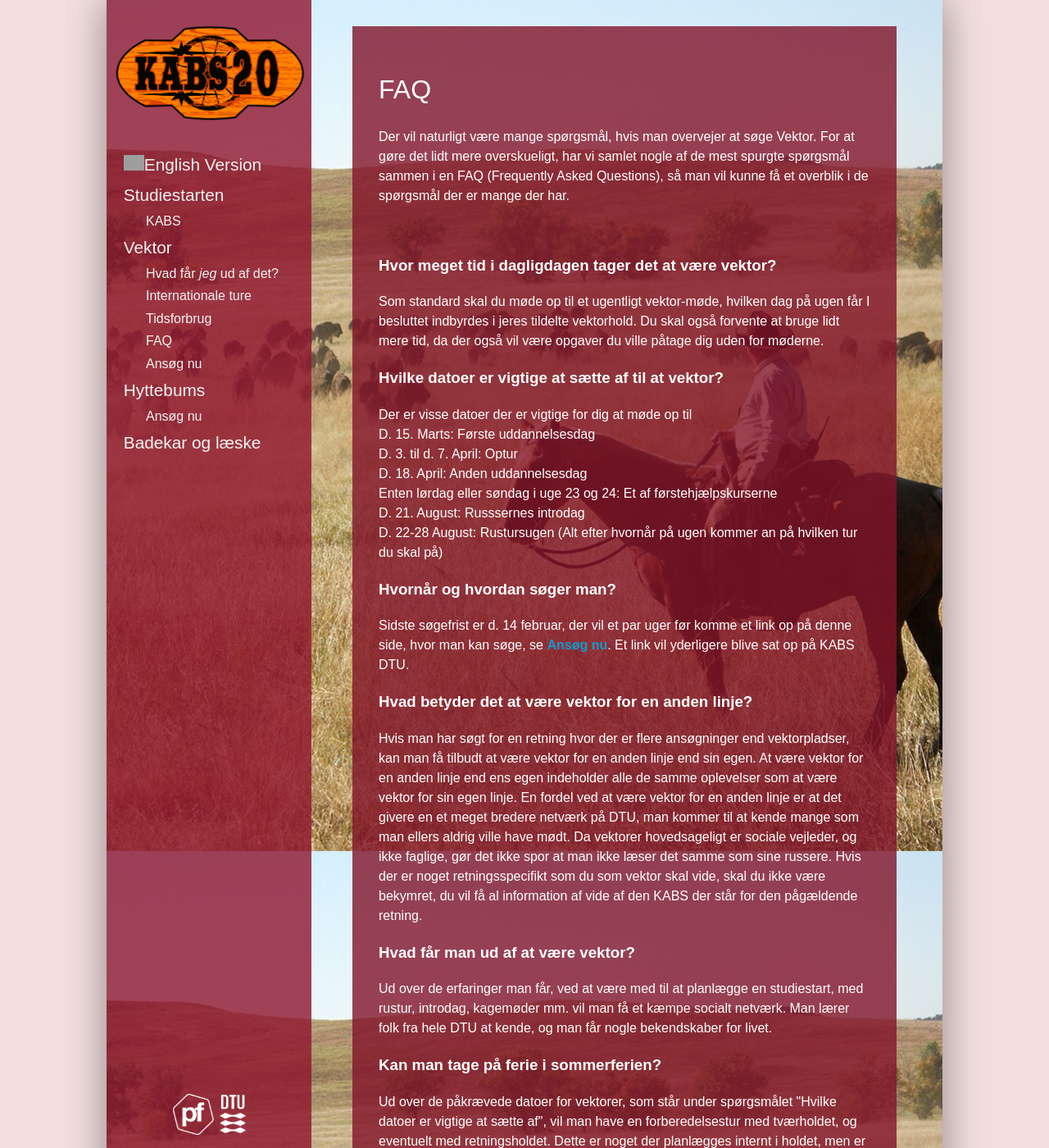
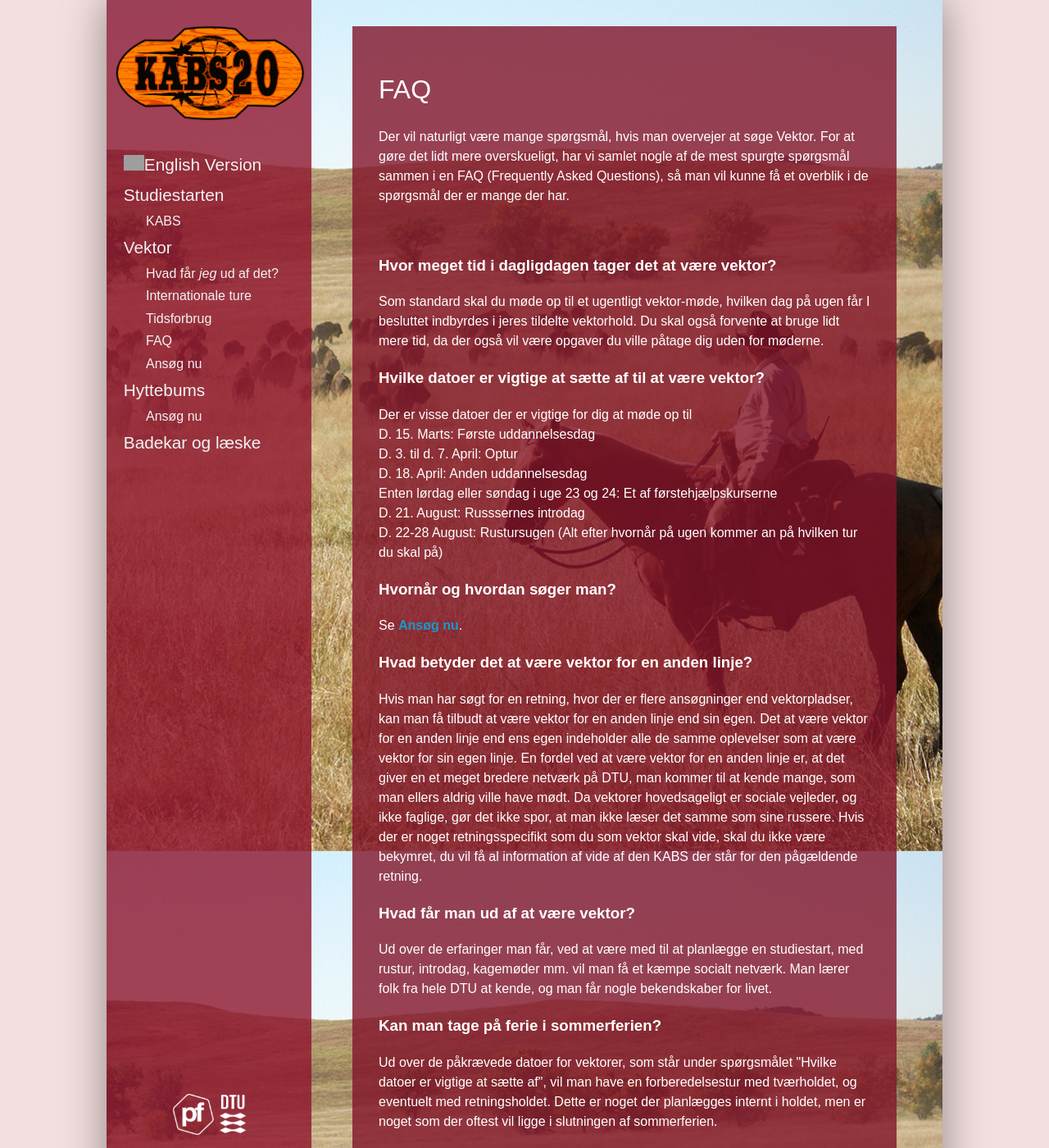
Before and after one commit to KABSDTU/kabsdtu.github.io, a Jekyll site: the page built from faq.md, in a window 1280 px wide and 1400 px high. Shown: the whole window at 82% size. Built offline with Jekyll 4.4.1, drawn with Linux system fonts in a browser that asks for light colours; some web fonts are replaced; some of the changed text lies outside the part shown; grey boxes are pictures that could not be loaded.

Commit message:
FAQ update

```diff
--- a/faq.md
+++ b/faq.md
@@ -11,7 +11,7 @@ title: FAQ
 <h3><b>Hvor meget tid i dagligdagen tager det at være vektor?</b></h3>
 <p>Som standard skal du møde op til et ugentligt vektor-møde, hvilken dag på ugen får I besluttet indbyrdes i jeres tildelte vektorhold. Du skal også forvente at bruge lidt mere tid, da der også vil være opgaver du ville påtage dig uden for møderne.</p>
 
-<h3><b>Hvilke datoer er vigtige at sætte af til at vektor?</b></h3>
+<h3><b>Hvilke datoer er vigtige at sætte af til at være vektor?</b></h3>
 <p>Der er visse datoer der er vigtige for dig at møde op til<br/>
 D. 15. Marts: Første uddannelsesdag<br/>
 D. 3. til d. 7. April: Optur<br/>
@@ -22,10 +22,10 @@ D. 22-28 August: Rustursugen (Alt efter hvornår på ugen kommer an på hvilken
 </p>
 
 <h3><b>Hvornår og hvordan søger man?</b></h3>
-<p>Sidste søgefrist er d. 14 februar, der vil et par uger før komme et link op på denne side, hvor man kan søge, se <a href="/ansog-som-vektor.html">Ansøg nu</a>. Et link vil yderligere blive sat op på KABS DTU.</p>
+<p>Se <a href="/ansog-som-vektor.html">Ansøg nu</a>.</p>
 
 <h3><b>Hvad betyder det at være vektor for en anden linje?</b></h3>
-<p>Hvis man har søgt for en retning hvor der er flere ansøgninger end vektorpladser, kan man få tilbudt at være vektor for en anden linje end sin egen. At være vektor for en anden linje end ens egen indeholder alle de samme oplevelser som at være vektor for sin egen linje. En fordel ved at være vektor for en anden linje er at det givere en et meget bredere netværk på DTU, man kommer til at kende mange som man ellers aldrig ville have mødt. Da vektorer hovedsageligt er sociale vejleder, og ikke faglige, gør det ikke spor at man ikke læser det samme som sine russere. Hvis der er noget retningsspecifikt som du som vektor skal vide, skal du ikke være bekymret, du vil få al information af vide af den KABS der står for den pågældende retning.</p>
+<p>Hvis man har søgt for en retning, hvor der er flere ansøgninger end vektorpladser, kan man få tilbudt at være vektor for en anden linje end sin egen. Det at være vektor for en anden linje end ens egen indeholder alle de samme oplevelser som at være vektor for sin egen linje. En fordel ved at være vektor for en anden linje er, at det giver en et meget bredere netværk på DTU, man kommer til at kende mange, som man ellers aldrig ville have mødt. Da vektorer hovedsageligt er sociale vejleder, og ikke faglige, gør det ikke spor, at man ikke læser det samme som sine russere. Hvis der er noget retningsspecifikt som du som vektor skal vide, skal du ikke være bekymret, du vil få al information af vide af den KABS der står for den pågældende retning.</p>
 
 <h3><b>Hvad får man ud af at være vektor?</b></h3>
 <p>Ud over de erfaringer man får, ved at være med til at planlægge en studiestart, med rustur, introdag, kagemøder mm. vil man få et kæmpe socialt netværk. Man lærer folk fra hele DTU at kende, og man får nogle bekendskaber for livet.</p>
```
Also changed, not shown: other parts of faq.md (+1 -1 lines).
